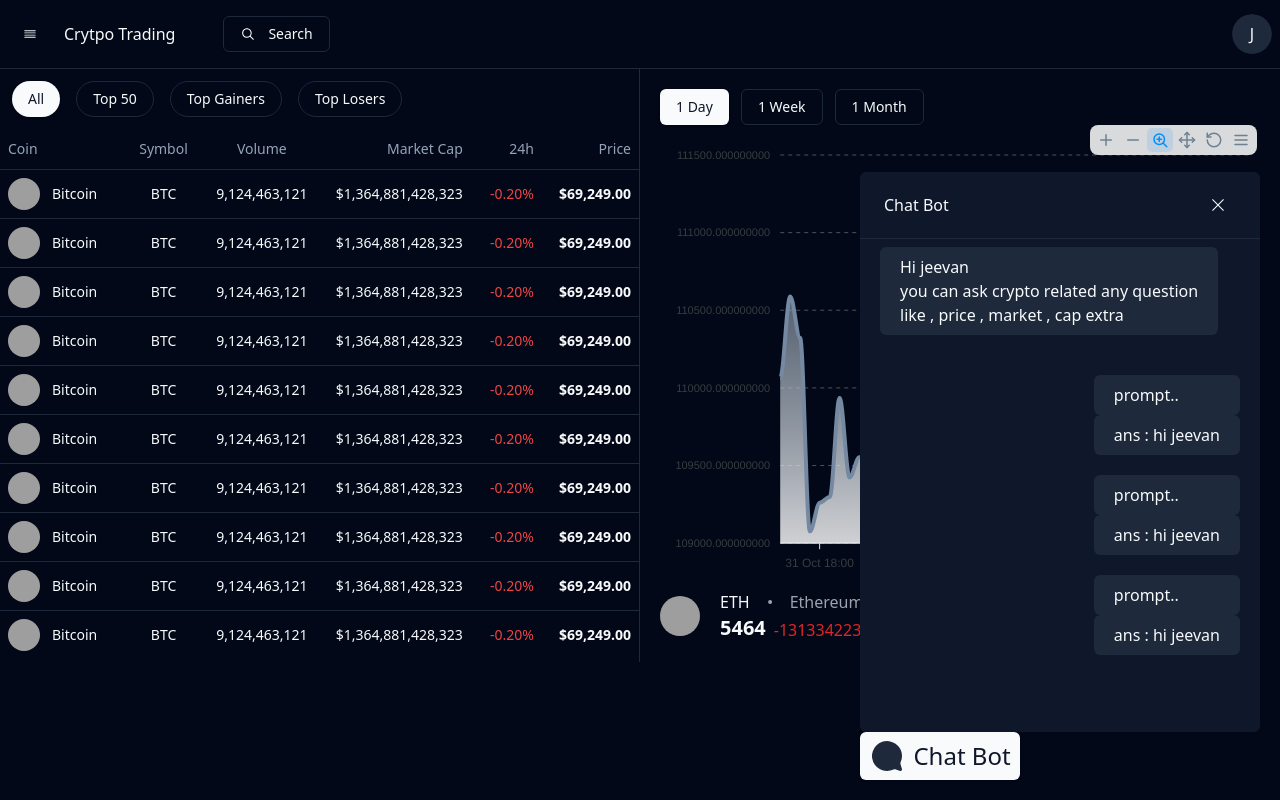
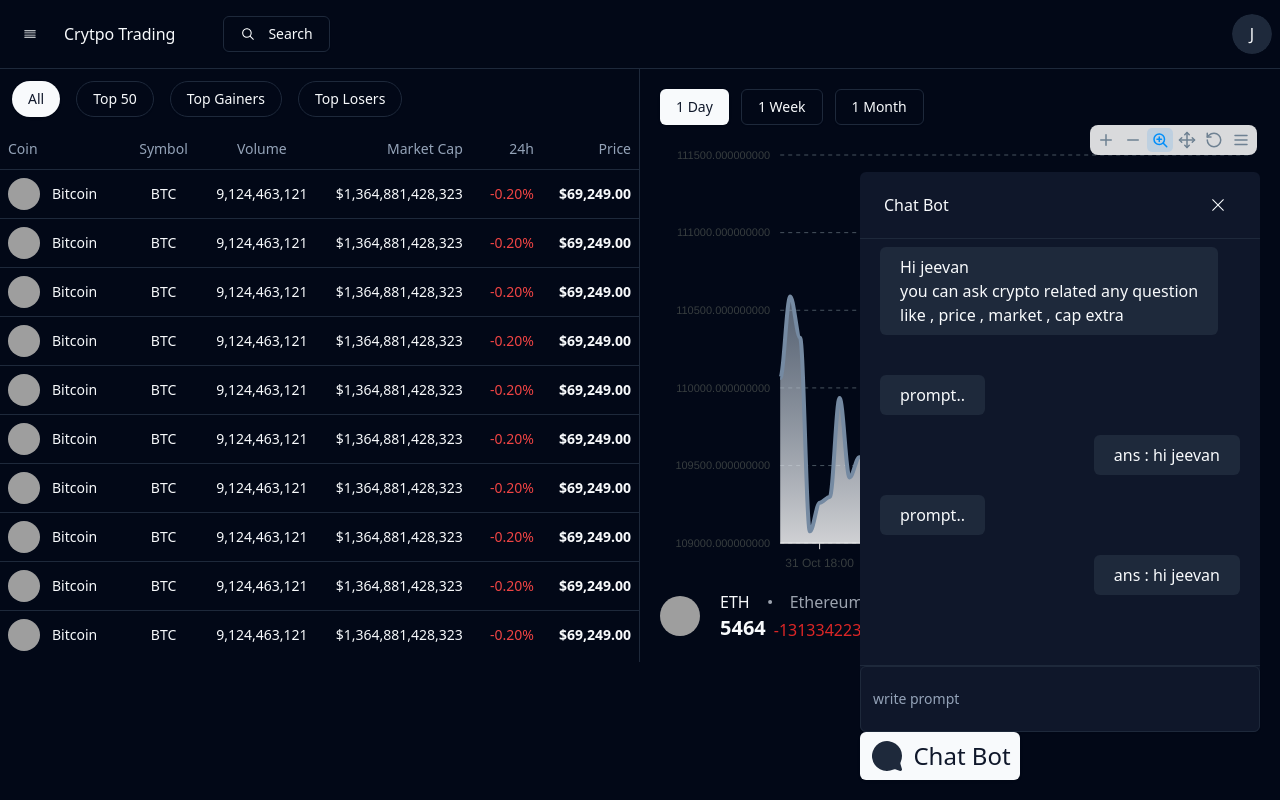
Before and after one commit to Student-jeevan/RealTimeTradingApp, a React app in the folder frontend/: page / in a window 1280 px wide. Both pictures are taken after a click on the button "Chat Bot". Built offline with nearby package versions, Linux system fonts and the light colour scheme; grey boxes are pictures that could not be loaded; the HTML template or start-up script is replaced by a standard one.

Commit message:
home page completed

```diff
--- /dev/null
+++ b/frontend/src/components/ui/input.jsx
@@ -0,0 +1,19 @@
+import * as React from "react"
+
+import { cn } from "@/lib/utils"
+
+const Input = React.forwardRef(({ className, type, ...props }, ref) => {
+  return (
+    <input
+      type={type}
+      className={cn(
+        "flex h-9 w-full rounded-md border border-input bg-transparent px-3 py-1 text-base shadow-sm transition-colors file:border-0 file:bg-transparent file:text-sm file:font-medium file:text-foreground placeholder:text-muted-foreground focus-visible:outline-none focus-visible:ring-1 focus-visible:ring-ring disabled:cursor-not-allowed disabled:opacity-50 md:text-sm",
+        className
+      )}
+      ref={ref}
+      {...props} />
+  );
+})
+Input.displayName = "Input"
+
+export { Input }
--- a/frontend/src/pages/Home/Home.jsx
+++ b/frontend/src/pages/Home/Home.jsx
@@ -5,10 +5,26 @@
 import { Avatar, AvatarImage } from '@/components/ui/avatar';
 import { CrossIcon, DotIcon, MessageCircleIcon } from 'lucide-react';
 import { Cross1Icon } from '@radix-ui/react-icons';
+import { Input } from '@/components/ui/input';
 const Home = () => {
     const [category , setCategory] = React.useState("all");
+    const [inputValue , setInputValue] = React.useState("");
+    const [isBotRealease , setIsBotRealease] = React.useState(false);
+    const handleBotRelease = () =>{
+        setIsBotRealease(!isBotRealease);
+    }
+
     const handleCategory = (value) =>{
         setCategory(value);
+    }
+    const handleChange = (e) =>{
+        setInputValue(e.target.value);
+    }
+    const handlekeyPress = (event) =>{
+        if (event.key === 'Enter') {
+            console.log(inputValue);
+        }
+         setInputValue("");
     }
     return (
         <div className='realtive'>
@@ -50,10 +66,10 @@
                 </div>
             </div>
             <section className='absolute bottom-5 right-5 z-40 flex-col justify-end items-end gap-2'>
-                <div className='rounded-md w-[20rem] md:w-[25rem] lg:w-[25rem] h-[70vh] bg-slate-900'>
+               {isBotRealease &&  <div className='rounded-md w-[20rem] md:w-[25rem] lg:w-[25rem] h-[70vh] bg-slate-900'>
                     <div className='flex justify-between items-center border-b px-6 h-[12%]'>
                         <p>Chat Bot</p>
-                        <Button variant='ghost' size='icon'>
+                        <Button onClick={handleBotRelease} variant='ghost' size='icon'>
                             <Cross1Icon/>
                         </Button>
                     </div>
@@ -66,32 +82,25 @@
                             </div>
                         </div>
                         {
-                            [1 ,1,1,1].map((item , i)=> <div key={i} className={`${i%2==0?"self-end":"self-end"} "pb-5 w-auto" `}>
-                            <div className='justify-end self-end px-5 py-2 rounded-md bg-slate-800 w-auto'>
+                            [1,1,1,1].map((item , i)=> (<div key={i} className={`${i%2==0 ?"self-start":"self-end"} "pb-5 w-auto" `}>
+                                {i%2==0 ? <div className='justify-end self-end px-5 py-2 rounded-md bg-slate-800 w-auto'>
                                 <p>prompt.. </p>
 
-                            </div>
-                            <div className='justify-end self-end px-5 py-2 rounded-md bg-slate-800 w-auto'>
+                            </div>: <div className='justify-end self-end px-5 py-2 rounded-md bg-slate-800 w-auto'>
                                 <p>ans : hi jeevan </p>
 
-                            </div>
-                        </div>)
-                        }
-                        <div className={`${true?"self-end":"self-end"} "pb-5 w-auto" `}>
-                            <div className='justify-end self-end px-5 py-2 rounded-md bg-slate-800 w-auto'>
-                                <p>prompt.. </p>
+                            </div>}
 
-                            </div>
-                            <div className='justify-end self-end px-5 py-2 rounded-md bg-slate-800 w-auto'>
-                                <p>ans : hi jeevan </p>
+                        </div>))}
 
-                            </div>
-                        </div>
 
                     </div>
-                </div>
+                    <div className='h-[12%] border-t'>
+                        <Input  className='w-full h-full order-none outline-none' placeholder='write prompt' onChange={handleChange} value={inputValue} onKeyPress={handlekeyPress} />
+                    </div>
+                </div> }
                 <div className='relative w-[10rem] cursor-pointer group'>
-                    <Button className='w-full h-[3rem] gap-2 items-center'>
+                    <Button onClick={handleBotRelease} className='w-full h-[3rem] gap-2 items-center'>
                         <MessageCircleIcon size={30} className='!w-9 !h-9 fill-[#1e293b] -rotate-90 stroke-none group-hover:fill-[#1a1a1a]' />
                         <span className='text-2xl'>Chat Bot</span>
                     </Button>
```
